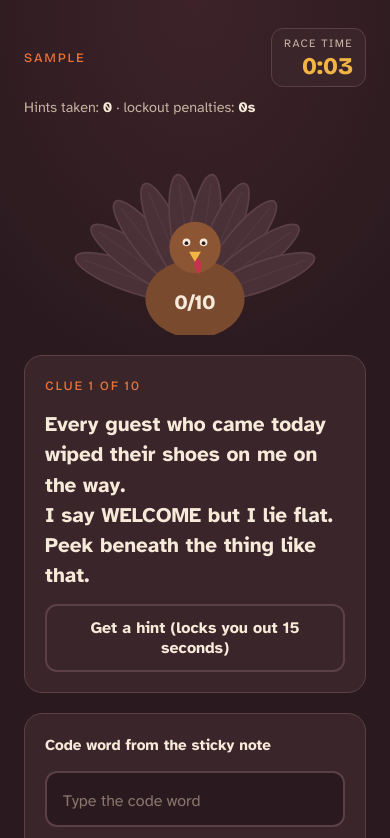
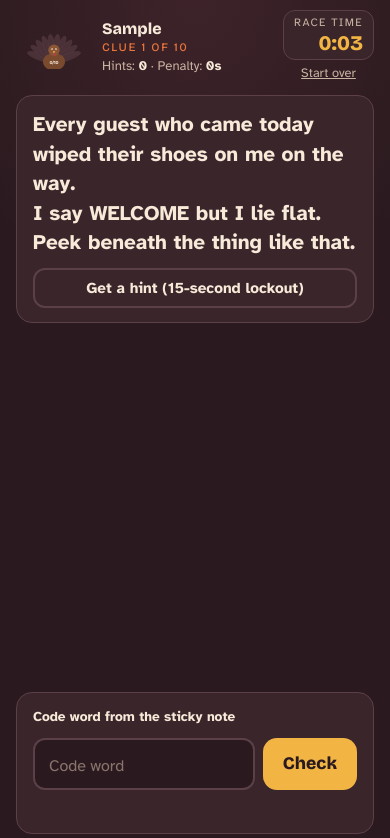
Before and after one commit to jroltgen/gobble-hunt, a plain HTML site: page index.html in a window 390 px wide. Both pictures are taken after typing "Sample" into the empty fields and a click on the button "Start the hunt". Shown: the top 838 px of the page. Drawn offline with nearby package versions, Linux system fonts and the light colour scheme.

Commit message:
Fit clue screens on one phone screen; show full riddles on host sheet
Co-Authored-By: Claude Opus 5.5 <noreply@anthropic.com>

```diff
--- a/index.html
+++ b/index.html
@@ -28,6 +28,7 @@
 * { box-sizing: border-box; }
 html, body { min-height: 100%; }
 body {
+  margin: 0;
   background: var(--bg);
   background-image: radial-gradient(120% 60% at 50% 0%, #3d2329 0%, var(--bg) 60%);
   color: var(--fg);
@@ -132,6 +133,48 @@ footer { text-align: center; font-size: .9rem; }
 .penalty b { color: var(--fg); }
 .lock { background: var(--cranberry); color: var(--fg); border-radius: 12px; padding: 10px 14px; font-weight: 700; }
 .lock b { font-variant-numeric: tabular-nums; }
+
+/* host sheet stop cards */
+.stoplist { list-style: none; margin: 0; padding: 0; display: flex; flex-direction: column; gap: 12px; }
+.stopcard { background: var(--panel); border: 1px solid var(--line); border-radius: 16px; padding: 14px 16px; display: flex; flex-direction: column; gap: 8px; }
+.stophead { display: flex; justify-content: space-between; align-items: baseline; gap: 10px; flex-wrap: wrap; }
+.stopcard .code { font: 800 1.25rem var(--display); color: var(--gold); letter-spacing: .06em; }
+.stopcard .place { font-weight: 700; }
+.riddle-sm { white-space: pre-line; color: var(--muted); font-size: .95rem; border-left: 3px solid var(--line); padding-left: 12px; }
+.hint-sm { font-size: .88rem; color: var(--muted); }
+.hint-sm b { color: var(--fg); }
+
+/* One-screen layout for the clue and found screens */
+html.fitpage, html.fitpage body { height: 100%; overflow: hidden; }
+.wrap.fit { height: 100%; overflow: hidden; padding-block: 10px; gap: 10px; }
+.fit > * { flex: none; }
+.link.tiny { font-size: .8rem; padding: 2px 0; }
+.fit .clockbox { padding: 3px 10px; }
+.fit #clock { font-size: 1.3rem; }
+.statusrow { display: flex; align-items: center; gap: 10px; }
+.statusrow .mini { width: 76px; flex: none; }
+.statustext { flex: 1 1 auto; display: flex; flex-direction: column; gap: 1px; min-width: 0; }
+.statustext .teamname { font: 800 1rem var(--display); overflow: hidden; text-overflow: ellipsis; white-space: nowrap; }
+.statustext .eyebrow { font-size: .72rem; }
+.clockcol { flex: none; display: flex; flex-direction: column; align-items: center; gap: 2px; }
+.fit .penalty { margin: 0; font-size: .82rem; }
+.codelabel { font-size: .85rem; }
+@media (max-height: 600px) { .codelabel { position: absolute; width: 1px; height: 1px; overflow: hidden; clip: rect(0 0 0 0); } }
+.fit .card { padding: 14px 16px; gap: 10px; border-radius: 16px; }
+.fit .cluecard { flex: 0 1 auto; min-height: 0; overflow-y: auto; }
+.fit .codecard { margin-top: auto; }
+.fit .riddle { font-size: .95rem; line-height: 1.38; }
+@media (min-height: 620px) { .fit .riddle { font-size: 1.12rem; } }
+@media (min-height: 720px) { .fit .riddle { font-size: 1.3rem; line-height: 1.42; } }
+.ghost.small { padding: 9px 12px; font-size: .95rem; }
+.fit .hint { padding: 9px 12px; font-size: .95rem; }
+.coderow { display: flex; gap: 8px; }
+.coderow input[type=text] { flex: 1 1 auto; min-width: 0; padding: 12px 14px; }
+.coderow .btn { width: auto; flex: none; padding: 0 20px; }
+.fit .feedback { min-height: 1.3em; font-size: .92rem; margin: 0; }
+.fit .lock { padding: 6px 12px; font-size: .92rem; margin: 0; }
+.fit .fan { max-height: 26vh; }
+.fit .grow { flex: 1 1 auto; min-height: 0; overflow-y: auto; }
 </style>
 </head>
 <body>
@@ -267,7 +310,11 @@ function fmtTime(ms) {
   return h ? `${h}:${String(m).padStart(2, "0")}:${String(sec).padStart(2, "0")}` : `${m}:${String(sec).padStart(2, "0")}`;
 }
 
+/* Screens where players type a code are sized to one phone screen, with no page scrolling. */
+function setFit(on) { app.classList.toggle("fit", on); document.documentElement.classList.toggle("fitpage", on); }
+
 function render() {
+  setFit(false);
   if (location.hash === "#host") return hostOk() ? renderHost() : renderHostLogin();
   if (!state.started) return renderStart();
   if (state.finished) return renderDone();
@@ -313,25 +360,32 @@ function renderClue() {
   const i = state.step, s = stopAt(i);
   const usedHint = state.hints.includes(i);
   const locked = lockLeft() > 0;
+  setFit(true);
   app.innerHTML = `
-    <header class="racebar">
-      <span class="eyebrow">${esc(state.team)}</span>
-      <span class="clockbox"><span class="l">Race time</span><span id="clock">${fmtTime(Date.now() - state.started)}</span></span>
+    <header class="statusrow">
+      <div class="mini">${fan(i)}</div>
+      <div class="statustext">
+        <span class="teamname">${esc(state.team)}</span>
+        <span class="eyebrow">Clue ${i + 1} of ${N}${i === N - 1 ? " · Final!" : ""}</span>
+        <span class="muted penalty">Hints: <b>${state.hints.length}</b> · Penalty: <b>${state.hints.length * HUNT.hintLockSeconds}s</b></span>
+      </div>
+      <div class="clockcol">
+        <span class="clockbox"><span class="l">Race time</span><span id="clock">${fmtTime(Date.now() - state.started)}</span></span>
+        <button class="link tiny" type="button" id="quit">Start over</button>
+      </div>
     </header>
-    <p class="muted penalty">Hints taken: <b>${state.hints.length}</b> · lockout penalties: <b>${state.hints.length * HUNT.hintLockSeconds}s</b></p>
-    ${fan(i)}
-    <section class="card">
-      <span class="eyebrow">Clue ${i + 1} of ${N}${i === N - 1 ? " · Final clue" : ""}</span>
+    <section class="card cluecard">
       <p class="riddle">${esc(s.clue)}</p>
-      ${usedHint ? `<p class="hint"><b>Hint:</b> ${esc(s.hint)}</p>` : `<button class="ghost" type="button" id="hintBtn">Get a hint (locks you out ${HUNT.hintLockSeconds} seconds)</button>`}
+      ${usedHint ? `<p class="hint"><b>Hint:</b> ${esc(s.hint)}</p>` : `<button class="ghost small" type="button" id="hintBtn">Get a hint (${HUNT.hintLockSeconds}-second lockout)</button>`}
     </section>
-    <form class="card" id="codeForm">
-      <label for="codeInput">Code word from the sticky note</label>
-      <input type="text" id="codeInput" autocomplete="off" autocapitalize="characters" spellcheck="false" placeholder="${locked ? "Locked for your hint…" : "Type the code word"}" ${locked ? "disabled" : ""}>
-      ${locked ? `<p class="lock" id="lock" aria-live="polite">Hint penalty: code box unlocks in <b id="lockSecs">${Math.ceil(lockLeft() / 1000)}</b>s</p>` : `<p class="feedback" id="fb" aria-live="polite"></p>`}
-      <button class="btn" type="submit" ${locked ? "disabled" : ""}>Check code</button>
-    </form>
-    <footer><button class="link" type="button" id="quit">Start over</button></footer>`;
+    <form class="card codecard" id="codeForm">
+      <label for="codeInput" class="codelabel">Code word from the sticky note</label>
+      <div class="coderow">
+        <input type="text" id="codeInput" autocomplete="off" autocapitalize="characters" spellcheck="false" placeholder="${locked ? "Locked…" : "Code word"}" ${locked ? "disabled" : ""}>
+        <button class="btn" type="submit" ${locked ? "disabled" : ""}>Check</button>
+      </div>
+      ${locked ? `<p class="lock" id="lock" aria-live="polite">Hint penalty: unlocks in <b id="lockSecs">${Math.ceil(lockLeft() / 1000)}</b>s</p>` : `<p class="feedback" id="fb" aria-live="polite"></p>`}
+    </form>`;
   const hb = document.getElementById("hintBtn");
   if (hb) hb.onclick = () => { state.hints.push(i); state.lockUntil = Date.now() + LOCK_MS; save(); render(); };
   document.getElementById("codeForm").onsubmit = e => {
@@ -372,6 +426,7 @@ function renderReset() {
 function renderFound() {
   const i = state.step - 1, s = stopAt(i);
   const last = state.step >= N;
+  setFit(true);
   app.innerHTML = `
     <header style="display:flex;flex-direction:column;gap:6px">
       <span class="eyebrow">Feather ${state.step} of ${N} recovered</span>
@@ -412,7 +467,15 @@ function renderDone() {
 
 function renderHost() {
   const rows = HUNT.stops.map((s, i) => `
-    <tr><td>${i === N - 1 ? "Last" : "Any order"}</td><td>${esc(s.place)}</td><td class="code">${esc(norm(s.code))}</td></tr>`).join("");
+    <li class="stopcard">
+      <div class="stophead">
+        <span class="eyebrow">${i === N - 1 ? "Final stop · always last" : `Stop ${i + 1} · shuffled`}</span>
+        <span class="code">${esc(norm(s.code))}</span>
+      </div>
+      <p class="place">${esc(s.place)}</p>
+      <p class="riddle-sm">${esc(s.clue)}</p>
+      <p class="hint-sm"><b>Hint:</b> ${esc(s.hint)}</p>
+    </li>`).join("");
   app.innerHTML = `
     <header style="display:flex;flex-direction:column;gap:8px">
       <span class="eyebrow">Host setup</span>
@@ -429,12 +492,8 @@ function renderHost() {
         <li>Wait at the dining table. The first team to arrive with the finish screen showing wins.</li>
       </ol>
     </section>
-    <div class="card tablebox">
-      <table class="sheet">
-        <thead><tr><th>When</th><th>Hide the note at</th><th>Write this code</th></tr></thead>
-        <tbody>${rows}</tbody>
-      </table>
-    </div>
+    <p class="muted">Each card shows where to hide the note, the code to write on it, and the exact riddle players will read.</p>
+    <ol class="stoplist">${rows}</ol>
     <div class="row">
       <button class="btn" type="button" id="back">Back to the game</button>
       <button class="ghost" type="button" id="lockHost">Lock host sheet</button>
```
